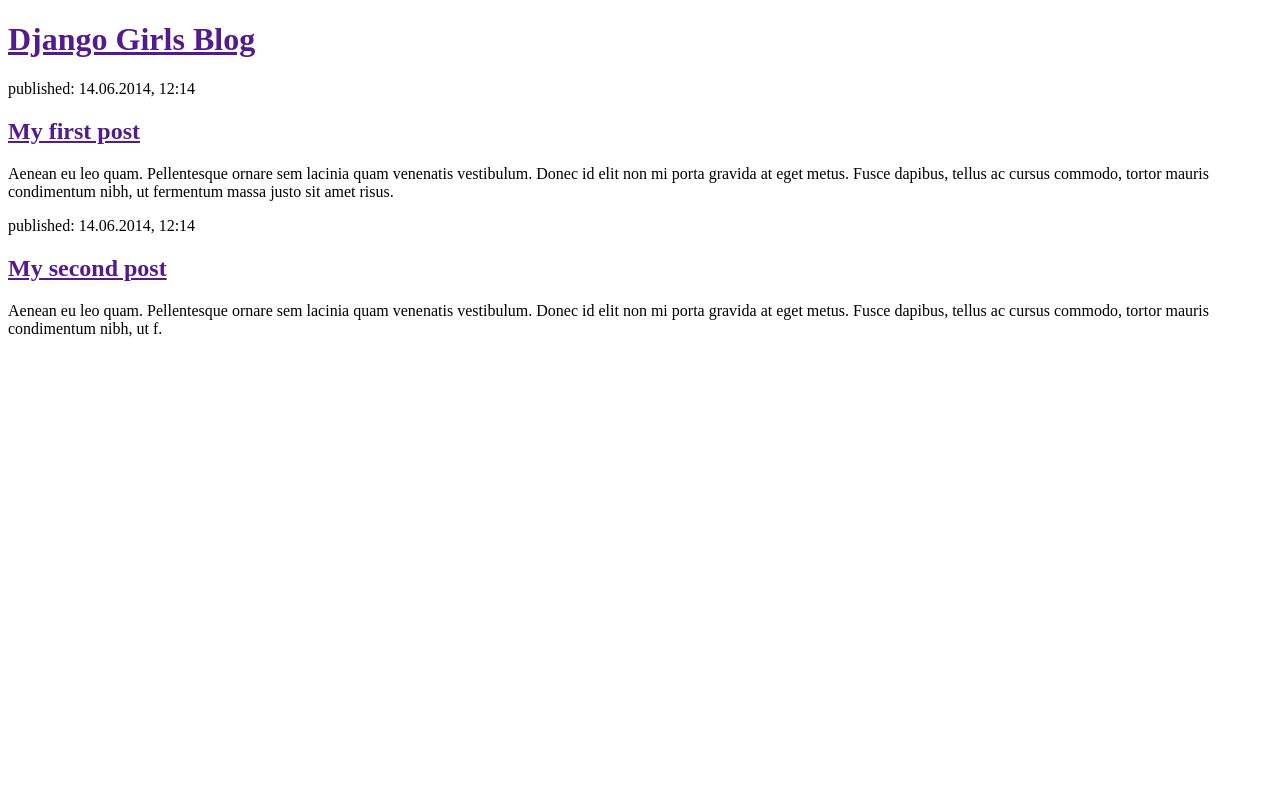
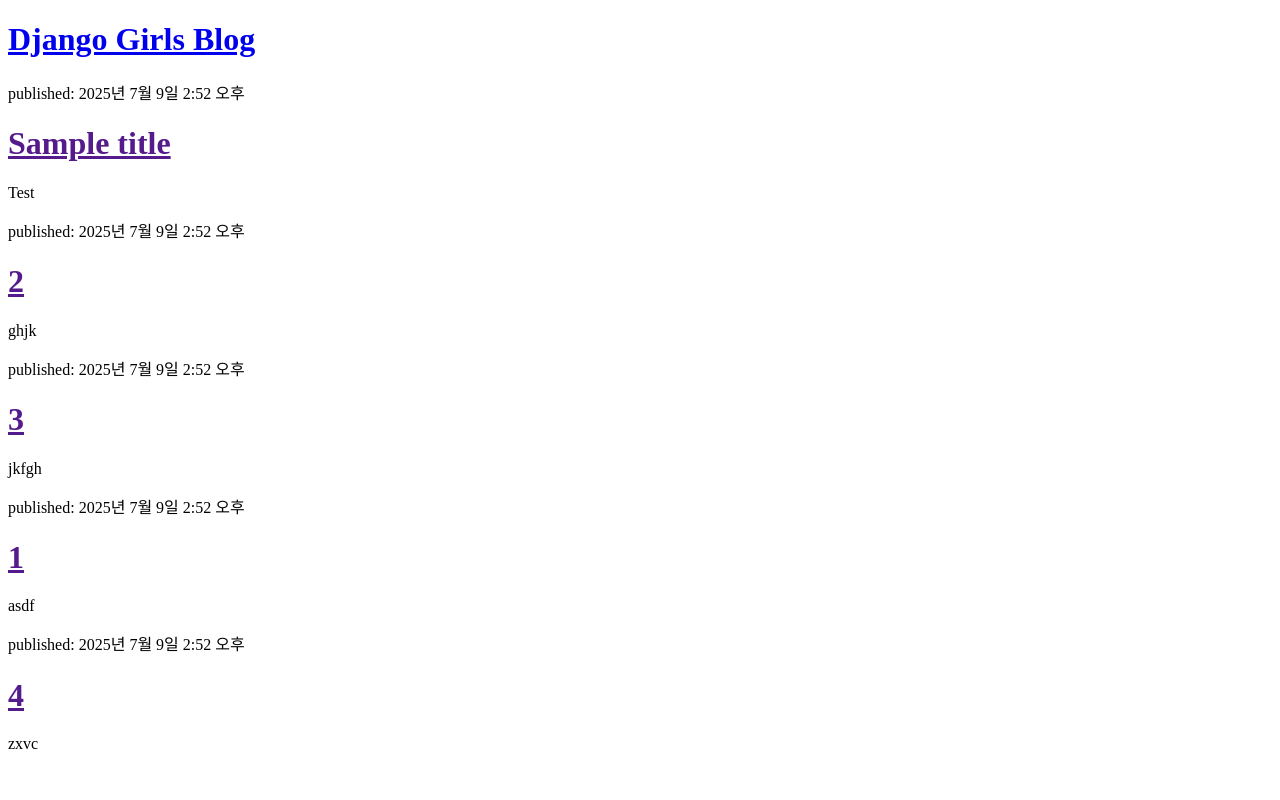
Before and after one commit to Pirogramming-23/Nam-Yuchan, a Django app: page / in a window 1280 px wide. Run offline with Django 5.2, Linux system fonts and the light colour scheme; data comes from the database, SQL or seed files in the repository; both versions use the stored data as it was after the commit.

Commit message:
Django 템플릿

```diff
--- a/djangogirls/blog/templates/blog/post_list.html
+++ b/djangogirls/blog/templates/blog/post_list.html
@@ -1,25 +1,25 @@
 <!DOCTYPE html>
 <html lang="en">
+
 <head>
     <meta charset="UTF-8">
     <meta name="viewport" content="width=device-width, initial-scale=1.0">
     <title>Django Girls blog</title>
 </head>
+
 <body>
     <div>
-            <h1><a href="">Django Girls Blog</a></h1>
+        <h1><a href="/">Django Girls Blog</a></h1>
     </div>
 
+    {% for post in posts %}
     <div>
-            <p>published: 14.06.2014, 12:14</p>
-            <h2><a href="">My first post</a></h2>
-            <p>Aenean eu leo quam. Pellentesque ornare sem lacinia quam venenatis vestibulum. Donec id elit non mi porta gravida at eget metus. Fusce dapibus, tellus ac cursus commodo, tortor mauris condimentum nibh, ut fermentum massa justo sit amet risus.</p>
+        <p>published: {{ post.published_date }}</p>
+        <h1><a href="">{{ post.title }}</a></h1>
+        <p>{{ post.text|linebreaksbr }}</p>
     </div>
+    {% endfor %}
 
-        <div>
-            <p>published: 14.06.2014, 12:14</p>
-            <h2><a href="">My second post</a></h2>
-            <p>Aenean eu leo quam. Pellentesque ornare sem lacinia quam venenatis vestibulum. Donec id elit non mi porta gravida at eget metus. Fusce dapibus, tellus ac cursus commodo, tortor mauris condimentum nibh, ut f.</p>
-        </div>
 </body>
+
 </html>
```
Also changed, not shown: djangogirls/db.sqlite3. Lines whose indentation alone changed are shown as unchanged.
